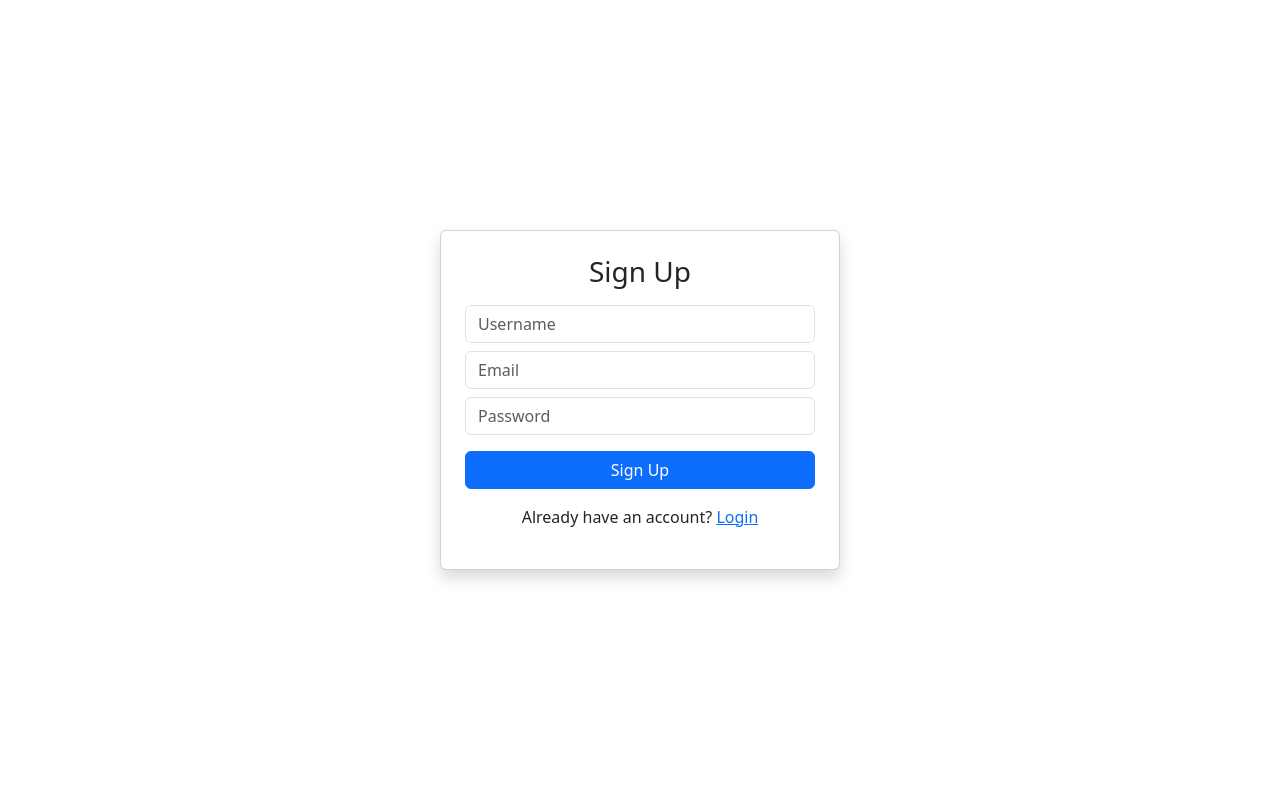
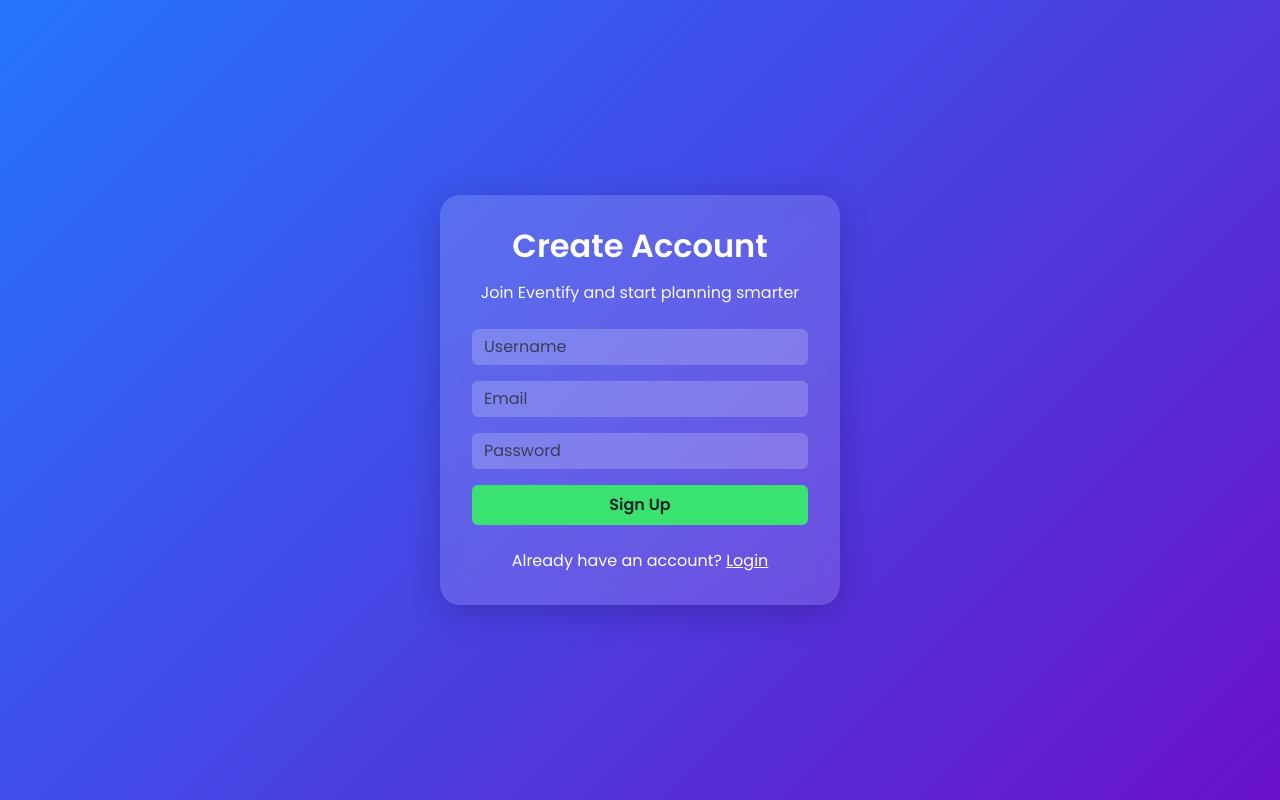
Before and after one commit to MattGit05/Anabe, a PHP site: page /signup.php in a window 1280 px wide. Run offline with PHP 8.4, Linux system fonts and the light colour scheme.

Commit message:
Initial commit - added all project files

```diff
--- a/db_config/dbconn.php
+++ b/db_config/dbconn.php
@@ -2,7 +2,7 @@
 $servername = "localhost";
 $username = "root";
 $password = "";
-$database = "added_student";
+$database = "anabe";
 
 $connection = new mysqli($servername, $username, $password, $database);
 
--- a/signup.php
+++ b/signup.php
@@ -1,6 +1,4 @@
-
 <?php
-session_start();
 include 'db_config/dbconn.php';
 
 if ($_SERVER['REQUEST_METHOD'] == 'POST') {
@@ -8,18 +6,16 @@
     $email = mysqli_real_escape_string($connection, $_POST['email']);
     $password = password_hash($_POST['password'], PASSWORD_DEFAULT);
 
-    // Check if email or username exists
-    $check = mysqli_query($connection, "SELECT * FROM users WHERE email='$email' OR username='$username'");
-    if(mysqli_num_rows($check) > 0){
-        $error = "Username or Email already exists!";
+    $checkEmail = mysqli_query($connection, "SELECT * FROM users WHERE email='$email'");
+    if (mysqli_num_rows($checkEmail) > 0) {
+        $error = "Email already exists!";
     } else {
-        $insert = mysqli_query($connection, "INSERT INTO users (username, email, password) VALUES ('$username', '$email', '$password')");
-        if($insert){
-            // Redirect to login page with success message
-            header("Location: login.php?signup=success");
+        $insert = mysqli_query($connection, "INSERT INTO users (name, email, password) VALUES ('name', '$email', '$password')");
+        if ($insert) {
+            header("Location: login.php");
             exit();
         } else {
-            $error = "Error creating account!";
+            $error = "Something went wrong!";
         }
     }
 }
@@ -29,20 +25,74 @@
 <html lang="en">
 <head>
 <meta charset="UTF-8">
-<title>Sign Up</title>
-<link href="https://cdn.jsdelivr.net/npm/bootstrap@5.3.8/dist/css/bootstrap.min.css" rel="stylesheet">
+<title>Sign Up | Eventify</title>
+<link href="https://cdn.jsdelivr.net/npm/bootstrap@5.3.3/dist/css/bootstrap.min.css" rel="stylesheet">
+<link href="https://fonts.googleapis.com/css2?family=Poppins:wght@400;600&display=swap" rel="stylesheet">
+<style>
+    body {
+        font-family: 'Poppins', sans-serif;
+        background: linear-gradient(135deg, #2575fc 0%, #6a11cb 100%);
+        height: 100vh;
+        display: flex;
+        justify-content: center;
+        align-items: center;
+    }
+    .card {
+        background: rgba(255, 255, 255, 0.15);
+        border: none;
+        backdrop-filter: blur(10px);
+        border-radius: 20px;
+        padding: 2rem;
+        color: #fff;
+        width: 400px;
+        box-shadow: 0 8px 32px rgba(0,0,0,0.2);
+        transition: 0.3s ease;
+    }
+    .card:hover {
+        transform: translateY(-5px);
+    }
+    .form-control {
+        background: rgba(255,255,255,0.2);
+        border: none;
+        color: #fff;
+    }
+    .form-control:focus {
+        background: rgba(255,255,255,0.3);
+        box-shadow: none;
+    }
+    .btn-custom {
+        background: #3ae26fff;
+        border: none;
+        transition: 0.3s;
+        font-weight: 600;
+    }
+    .btn-custom:hover {
+        background: #2575fc;
+    }
+    a {
+        color: #fff;
+        text-decoration: underline;
+    }
+</style>
 </head>
-<body class="d-flex justify-content-center align-items-center vh-100">
-<div class="card p-4 shadow" style="width: 400px;">
-    <h3 class="mb-3 text-center">Sign Up</h3>
+<body>
+<div class="card text-center">
+    <h2 class="mb-3 fw-bold">Create Account</h2>
+    <p class="text-light mb-4">Join Eventify and start planning smarter</p>
     <form method="POST">
-        <input type="text" name="username" placeholder="Username" class="form-control mb-2" required>
-        <input type="email" name="email" placeholder="Email" class="form-control mb-2" required>
-        <input type="password" name="password" placeholder="Password" class="form-control mb-3" required>
-        <button type="submit" class="btn btn-primary w-100">Sign Up</button>
+        <div class="mb-3">
+            <input type="text" name="username" placeholder="Username" class="form-control" required>
+        </div>
+        <div class="mb-3">
+            <input type="email" name="email" placeholder="Email" class="form-control" required>
+        </div>
+        <div class="mb-3">
+            <input type="password" name="password" placeholder="Password" class="form-control" required>
+        </div>
+        <button type="submit" class="btn btn-custom w-100 py-2">Sign Up</button>
     </form>
-    <?php if(isset($error)) echo "<p class='text-danger mt-2'>$error</p>"; ?>
-    <p class="mt-3 text-center">Already have an account? <a href="login.php">Login</a></p>
+    <?php if(isset($error)) echo "<p class='text-warning mt-3'>$error</p>"; ?>
+    <p class="mt-4 mb-0">Already have an account? <a href="login.php">Login</a></p>
 </div>
 </body>
 </html>
```
Also changed, not shown: login.php (+68 -12 lines).
